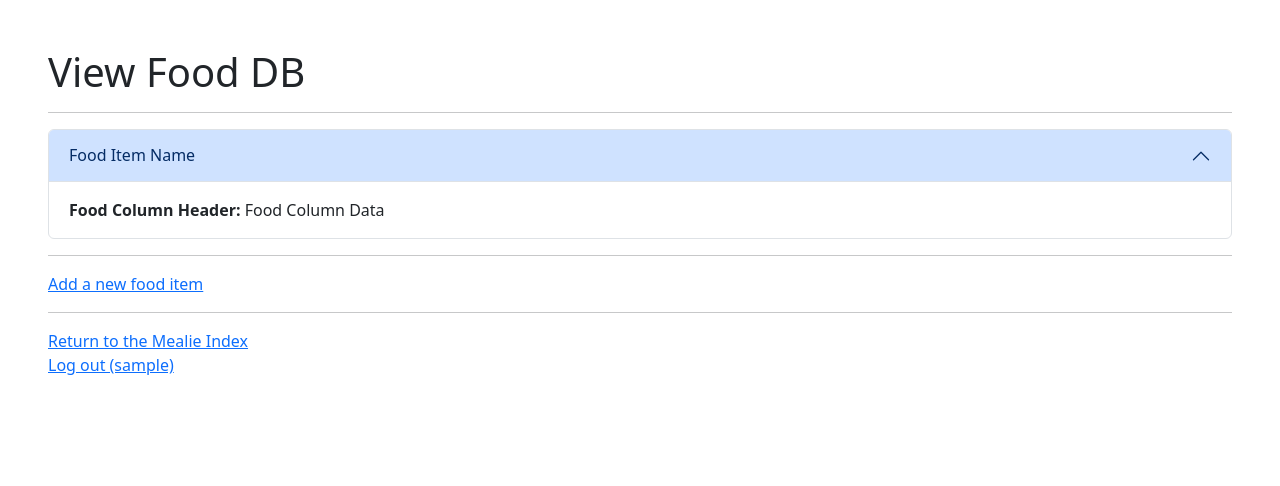
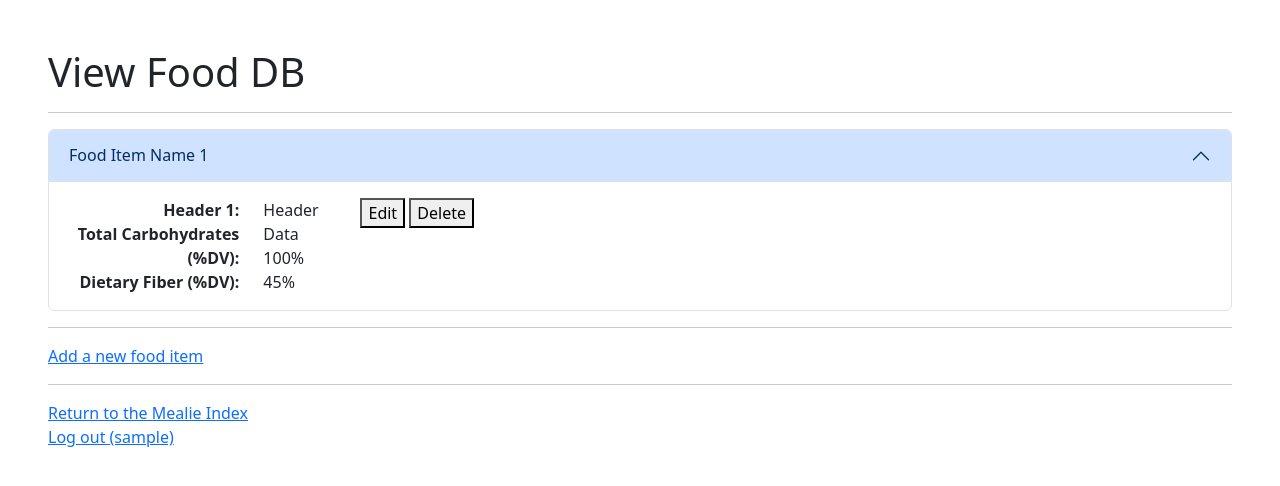
Before and after one commit to alanb33/Mealie, a Django app: page /mealie/experimental/view-food-db/ in a window 1280 px wide. Shown: the top 486 px of the page. Run offline with Django 5.2, Linux system fonts and the light colour scheme; the visitor is signed in with stand-in values (Sample User, id 1); some libraries are stand-ins or nearby versions.

Commit message:
View Food mockup complete

```diff
--- a/Mealie/MealieApp/templates/MealieApp/experimental/view_food_db.html
+++ b/Mealie/MealieApp/templates/MealieApp/experimental/view_food_db.html
@@ -6,13 +6,40 @@
     <div class="accordion" id="food-db-accordion">
         <div class="accordion-item">
             <h2 class="accordion-header">
-                <button class="accordion-button" type="button" data-bs-toggle="collapse" data-bs-collapse="#collapseOne" aria-expanded="false" aria-controls="collapseOne">
-                    Food Item Name
+                <button class="accordion-button" type="button" data-bs-toggle="collapse" data-bs-target="#collapseOne" aria-expanded="true" aria-controls="collapseOne">
+                    Food Item Name 1
                 </button>
             </h2>
             <div id="collapseOne" class="accordion-collapse collapse show" data-bs-parent="#food-db-accordion">
                 <div class="accordion-body">
-                    <strong>Food Column Header:</strong> Food Column Data
+                    <div class="row">
+                        <div class="col-2 text-end">
+                            <p class="mb-0">
+                                <span class="fw-bold">Header 1:</span>
+                            </p>
+                            <p class="mb-0">
+                                <span class="fw-bold">Total Carbohydrates (%DV):</span>
+                            </p>
+                            <p class="mb-0">
+                                <span class="fw-bold">Dietary Fiber (%DV):</span>
+                            </p>
+                        </div>
+                        <div class="col-1 text-start">
+                            <p class="mb-0">
+                                <span>Header Data</span>
+                            </p>
+                            <p class="mb-0">
+                                <span>100%</span>
+                            </p>
+                            <p class="mb-0">
+                                <span>45%</span>
+                            </p>
+                        </div>
+                        <div class="col-2">
+                            <button>Edit</button>
+                            <button>Delete</button>
+                        </div>
+                    </div>
                 </div>
             </div>
         </div>
```
